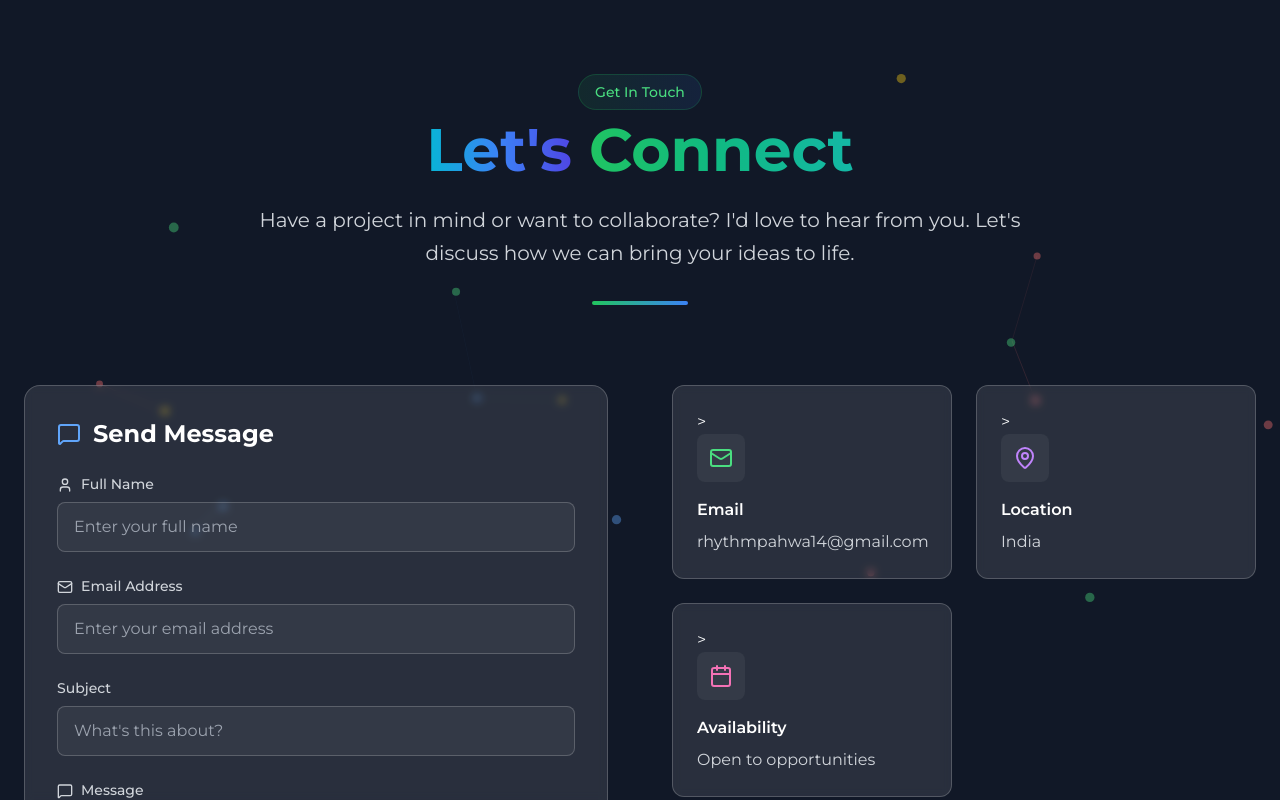
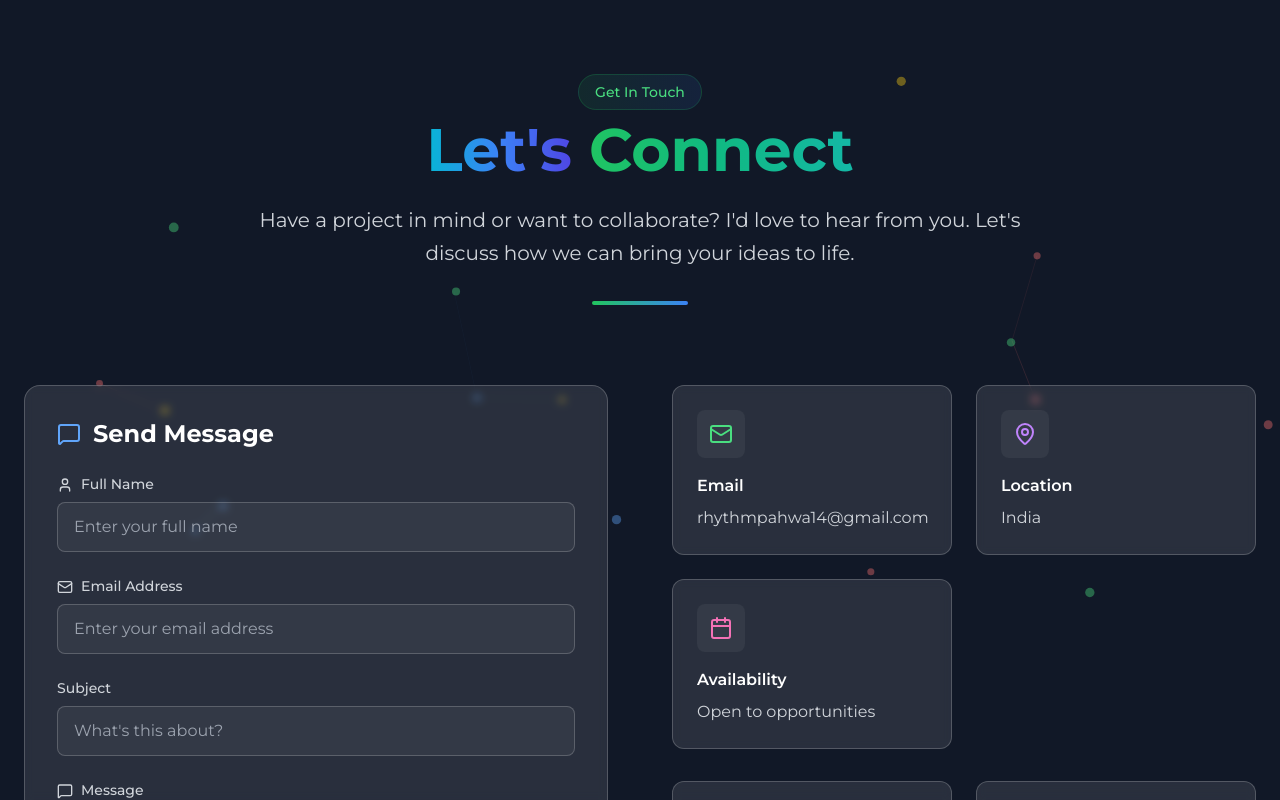
Before and after one commit to RhythmPahwa14/Rhythm-Portfolio, a Next.js app: page /contact in a window 1280 px wide. Built offline with nearby package versions, Linux system fonts and the light colour scheme.

Commit message:
Update page.jsx

```diff
--- a/src/app/contact/page.jsx
+++ b/src/app/contact/page.jsx
@@ -304,7 +304,7 @@ const ContactPage = () => {
                   <button
                     type="submit"
                     disabled={isSubmitting}
-                    className="w-full bg-white/10 dark:bg-white/10 light:bg-gray-200/80 border border-white/20 dark:border-white/20 light:border-gray-300 text-white dark:text-white light:text-gray-900 font-semibold py-4 px-6 rounded-full hover:bg-white/20 dark:hover:bg-white/20 light:hover:bg-gray-300/80 hover:scale-105 hover:-translate-y-0.5 active:scale-95 transition-[transform,background-color] duration-300 flex items-center justify-center space-x-2 disabled:opacity-50 disabled:cursor-not-allowed disabled:hover:scale-100 disabled:hover:translate-y-0">
+                    className="w-full bg-white/10 dark:bg-white/10 light:bg-gray-200/80 border border-white/20 dark:border-white/20 light:border-gray-300 text-white dark:text-white light:text-gray-900 font-semibold py-4 px-6 rounded-full hover:bg-white/20 dark:hover:bg-white/20 light:hover:bg-gray-300/80 hover:scale-105 hover:-translate-y-0.5 active:scale-95 transition-[transform,background-color] duration-300 flex items-center justify-center space-x-2 disabled:opacity-50 disabled:cursor-not-allowed disabled:hover:scale-100 disabled:hover:translate-y-0"
                   >
                     {isSubmitting ? (
                       <>
@@ -365,7 +365,7 @@ const ContactPage = () => {
                     whileInView={{ opacity: 1, y: 0 }}
                     transition={{ duration: 0.6, delay: index * 0.1 }}
                     viewport={{ once: true }}
-                    className="bg-white/10 backdrop-blur-sm border border-white/20 hover:border-white/30 rounded-xl p-6 cursor-pointer group block transition-[transform,border-color,box-shadow] duration-300 hover:-translate-y-1.5 hover:scale-[1.02]">
+                    className="bg-white/10 backdrop-blur-sm border border-white/20 hover:border-white/30 rounded-xl p-6 cursor-pointer group block transition-[transform,border-color,box-shadow] duration-300 hover:-translate-y-1.5 hover:scale-[1.02]"
                   >
                     <div className={`w-12 h-12 ${info.color} bg-white/5 rounded-lg flex items-center justify-center mb-4 group-hover:scale-110 transition-transform duration-300`}>
                       <info.icon className="w-6 h-6" />
@@ -380,7 +380,7 @@ const ContactPage = () => {
                     whileInView={{ opacity: 1, y: 0 }}
                     transition={{ duration: 0.6, delay: index * 0.1 }}
                     viewport={{ once: true }}
-                    className="bg-white/10 backdrop-blur-sm border border-white/20 hover:border-white/30 rounded-xl p-6 group transition-[transform,border-color,box-shadow] duration-300 hover:-translate-y-1.5 hover:scale-[1.02]">
+                    className="bg-white/10 backdrop-blur-sm border border-white/20 hover:border-white/30 rounded-xl p-6 group transition-[transform,border-color,box-shadow] duration-300 hover:-translate-y-1.5 hover:scale-[1.02]"
                   >
                     <div className={`w-12 h-12 ${info.color} bg-white/5 rounded-lg flex items-center justify-center mb-4 group-hover:scale-110 transition-transform duration-300`}>
                       <info.icon className="w-6 h-6" />
@@ -399,7 +399,7 @@ const ContactPage = () => {
                 whileInView={{ opacity: 1, y: 0 }}
                 transition={{ duration: 0.6, delay: 0.5 }}
                 viewport={{ once: true }}
-                className="bg-white/10 backdrop-blur-sm border border-white/20 hover:border-white/30 rounded-xl p-6 transition-[border-color] duration-300">
+                className="bg-white/10 backdrop-blur-sm border border-white/20 hover:border-white/30 rounded-xl p-6 transition-[border-color] duration-300"
               >
                 <div className="flex items-center mb-9">
                   <Handshake className="w-6 h-6 text-yellow-400 mr-3" />
@@ -433,7 +433,7 @@ const ContactPage = () => {
                 whileInView={{ opacity: 1, y: 0 }}
               transition={{ duration: 0.6, delay: 0.6 }}
               viewport={{ once: true }}
-              className="bg-white/10 backdrop-blur-sm border border-white/20 hover:border-white/30 rounded-xl p-6 transition-[border-color] duration-300">
+              className="bg-white/10 backdrop-blur-sm border border-white/20 hover:border-white/30 rounded-xl p-6 transition-[border-color] duration-300"
             >
               <div className="flex items-center mb-4">
                 <Clock className="w-6 h-6 text-blue-400 mr-3" />
```
